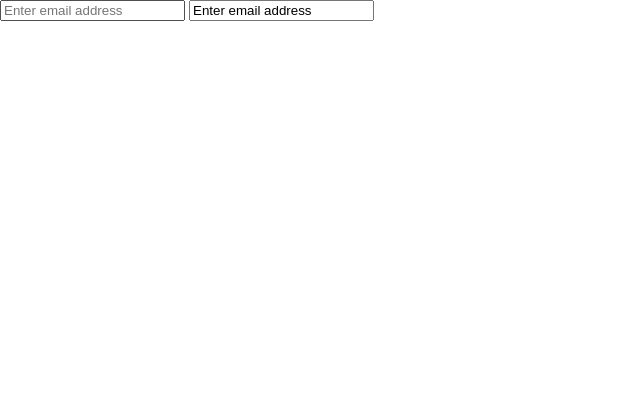
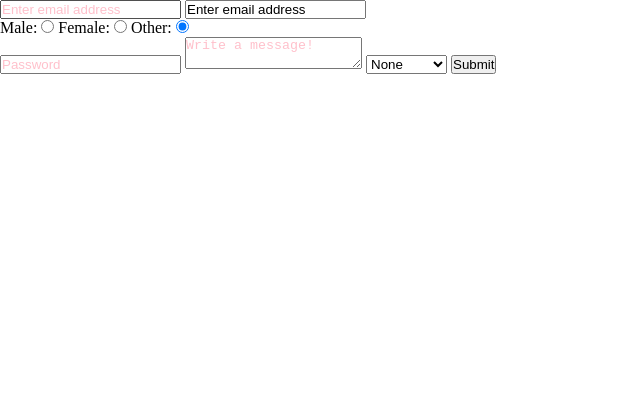
Before and after one commit to max4211/html_basics, a plain HTML site: page form/index.html in a window 1280 px wide. Shown: the whole page, without its empty margins (0-640 px from the left). Drawn offline with Linux system fonts and the light colour scheme.

Commit message:
Created form with grid styling

```diff
--- a/form/index.html
+++ b/form/index.html
@@ -9,10 +9,32 @@
 </head>
 
 <body>
-    <form >
-        <input type="text" name="email" placeholder="Enter email address">
-        <input type="text" name="email" value="Enter email address">
-    </form>
+    <div class="grid">
+        <form action="contactform.php" method="POST">
+
+            <div class="email" >
+                <input type="text" name="email" placeholder="Enter email address">
+                <input type="text" name="email" value="Enter email address">
+            </div>
+
+            <div class="gender-select">
+                Male: <input type="radio" name="gender" value="Male">
+                Female: <input type="radio" name="gender" value="Female">
+                Other: <input type="radio" name="gender" value="Other" checked>
+            </div>
+
+            <input class="pass" type="password" name="pwd" placeholder="Password">
+            <textarea class="message-input" name="message" placeholder="Write a message!"></textarea>
+            <select class="car-input" name="car">
+                <option value="none">None</option>
+                <option value="car1">Ford</option>
+                <option value="car1">Mercedes</option>
+                <option value="car1">Tesla</option>
+                <option value="car1">Audio</option>
+            </select>
+            <button class="submit-button" type="submit" name="submit">Submit</button>
+        </form>
+    </div>
 </body>
 
 </html>
--- a/form/style.css
+++ b/form/style.css
@@ -1,108 +1,47 @@
-/*
-html5doctor.com Reset Stylesheet
-v1.6.1
-Last Updated: 2010-09-17
-Author: Richard Clark - http://richclarkdesign.com
-Twitter: @rich_clark
-*/
-
-html, body, div, span, object, iframe,
-h1, h2, h3, h4, h5, h6, p, blockquote, pre,
-abbr, address, cite, code,
-del, dfn, em, img, ins, kbd, q, samp,
-small, strong, sub, sup, var,
-b, i,
-dl, dt, dd, ol, ul, li,
-fieldset, form, label, legend,
-table, caption, tbody, tfoot, thead, tr, th, td,
-article, aside, canvas, details, figcaption, figure,
-footer, header, hgroup, menu, nav, section, summary,
-time, mark, audio, video {
-    margin:0;
-    padding:0;
-    border:0;
-    outline:0;
-    font-size:100%;
-    vertical-align:baseline;
-    background:transparent;
+* {
+    margin: 0;
+    padding: 0;
 }
 
-body {
-    line-height:1;
+.grid {
+    display: grid;
+    grid-template-columns: 1fr 1fr;
+    grid-template-rows: 1fr 1fr 1fr 1fr 1fr;
+    grid-template-areas:
+    "email gender-select"
+    "email gender-select""
+    "pass pass"
+    "message-input car-input"
+    "message-input submit";
+    grid-gap: 8px;
 }
 
-article,aside,details,figcaption,figure,
-footer,header,hgroup,menu,nav,section {
-    display:block;
+.email {
+    grid-area: email;
 }
 
-nav ul {
-    list-style:none;
+.gender-select {
+    grid-area: gender-select;
 }
 
-blockquote, q {
-    quotes:none;
+.pass {
+    grid-area: pass;
 }
 
-blockquote:before, blockquote:after,
-q:before, q:after {
-    content:'';
-    content:none;
+.message-input {
+    grid-area: message-input;
+    resize: vertical;
+    max-height: 120px;
 }
 
-a {
-    margin:0;
-    padding:0;
-    font-size:100%;
-    vertical-align:baseline;
-    background:transparent;
+.car-input {
+    grid-area: car-input;
 }
 
-/* change colours to suit your needs */
-ins {
-    background-color:#ff9;
-    color:#000;
-    text-decoration:none;
+.submit-button {
+    grid-area: submit-button ;
 }
 
-/* change colours to suit your needs */
-mark {
-    background-color:#ff9;
-    color:#000;
-    font-style:italic;
-    font-weight:bold;
+::placeholder {
+    color: pink;
 }
-
-del {
-    text-decoration: line-through;
-}
-
-abbr[title], dfn[title] {
-    border-bottom:1px dotted;
-    cursor:help;
-}
-
-table {
-    border-collapse:collapse;
-    border-spacing:0;
-}
-
-/* change border colour to suit your needs */
-hr {
-    display:block;
-    height:1px;
-    border:0;
-    border-top:1px solid #cccccc;
-    margin:1em 0;
-    padding:0;
-}
-
-input, select {
-    vertical-align:middle;
-}
-
-/* MY CODE */
-
-@media only screen and (min-width: 1000px) {
-
-}
```
